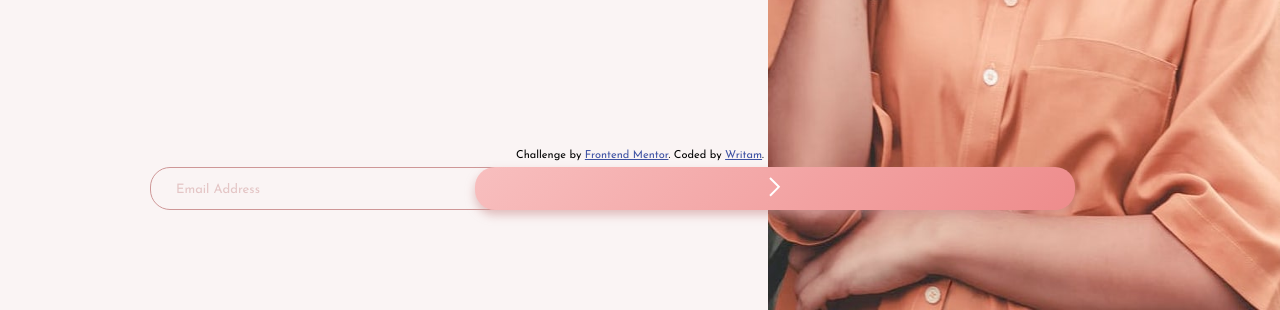
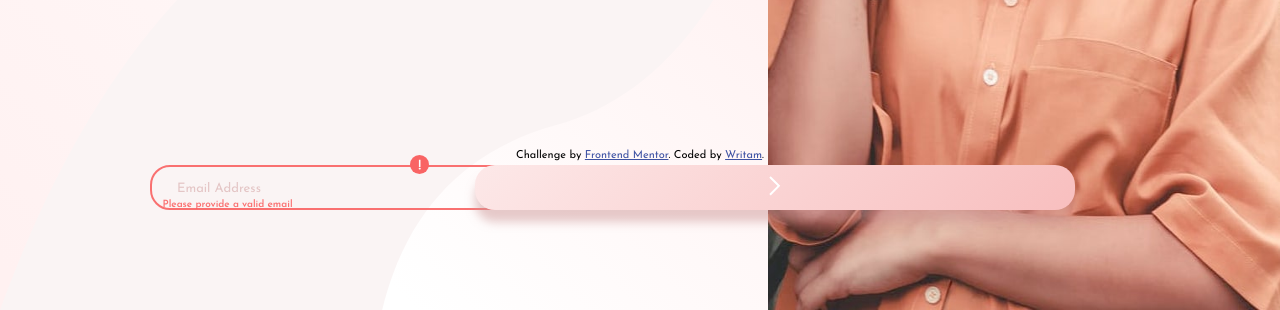
Before and after one commit to bwritam/Base-Apparel-coming-soon-page, a plain HTML site: page index.html in a window 1280 px wide. Both pictures are taken after a click on the button 775 px from the left and 678 px from the top of the page. Shown: the part 490-800 px from the top of the page. Drawn offline with Linux system fonts and the light colour scheme.

Commit message:
semi finale

```diff
--- a/index.html
+++ b/index.html
@@ -20,8 +20,9 @@
     </div>
     <div class="fake-input">
       <input class="email-box" type="email" placeholder="Email Address">
+      <span class="text"></span>
       <img class="error-image" src="images/icon-error.svg">
-      <button class="btn"><img class="arrow" src="images/icon-arrow.svg"></button>
+      <button class="btn btn-primary"><img class="arrow" src="images/icon-arrow.svg"></button>
     </div>
 
     <footer>
--- a/main.js
+++ b/main.js
@@ -0,0 +1,26 @@
+document.querySelector(".btn").onclick = function() {validation()};
+
+
+function validation() {
+
+	var email = document.querySelector(".email-box").value;
+	var pattern = /^[^ ]+@[^ ]+\.[a-z]{2,3}$/;
+	if (pattern.test(email)) {
+		document.querySelector(".text").innerHTML = "";
+		document.querySelector(".email-box").style.border = "";
+		document.querySelector(".error-image").style.display = "";
+	}
+	else {
+		document.querySelector(".text").innerHTML = "Please provide a valid email";
+		document.querySelector(".email-box").style.border = "2px solid hsla(0, 93%, 68%, 0.9)";
+		document.querySelector(".error-image").style.display = "block";
+		changeButton();
+		return false;
+	}
+}
+
+
+function changeButton(){
+	document.querySelector(".btn").style.backgroundImage = "linear-gradient(135deg, hsl(0, 80%, 95%), hsl(0, 80%, 86%))";
+	document.querySelector(".btn").style.boxShadow = "0 12px 10px 0 hsla(0, 36%, 70%, 0.5)";
+}
--- a/style.css
+++ b/style.css
@@ -58,7 +58,7 @@
 	}
 	.btn{
 		background-image: linear-gradient(135deg, hsl(0, 80%, 86%), hsl(0, 74%, 74%));
-	    padding: 8px 20px;
+	    padding: 9px 25px;
 	    border: none;
 	    border-radius: 20px;
 	    position: absolute;
@@ -68,10 +68,18 @@
 	.error-image{
 		display: none;
 		position: absolute;
-	    right: 35%;
-	    top: 104%;
+	    right: 30%;
+	    bottom: -10%;
 	    width: 5%;
-	    margin-top: 4px
+	}
+	.text{
+		font-family: "Josefin Sans", sans-serif;
+		font-weight: 600;
+		font-size: 10px;
+		position: absolute;
+		left: 16%;
+		bottom: -16%;
+		color: hsla(0, 93%, 68%, 0.9);
 	}
 
 	.attribution { font-size: 11px; text-align: center; }
@@ -87,11 +95,11 @@
 	body{
 		font-family: "Josefin Sans", sans-serif;
 		background-color: hsla(0, 36%, 70%, 0.1);
-		background-image: url('images/hero-desktop.jpg');
-		background-repeat: no-repeat;
-		background-position: right top;
+		background-image: url('images/hero-desktop.jpg'), url('images/bg-pattern-desktop.svg');
+		background-repeat: no-repeat, no-repeat;
+		background-position: right top, left bottom;
 		background-attachment: fixed;
-		background-size: 40% 100%;
+		background-size: 40% 100%, 60% 100%;
 	}
 	h1{
 		font-weight: 600;
@@ -158,7 +166,7 @@
 	}
 	.btn{
 		background-image: linear-gradient(135deg, hsl(0, 80%, 86%), hsl(0, 74%, 74%));
-	    padding: 10px 30px;
+	    padding: 11px 30px;
 	    border: none;
 	    border-radius: 20px;
 	    position: absolute;
@@ -168,13 +176,24 @@
 	    bottom: 100px;
 	    left: 475px;
 	}
+	.btn:hover{
+		cursor: pointer;
+	}
 	.error-image{
 		display: none;
 		position: absolute;
-	    right: 35%;
-	    top: 104%;
-	    width: 5%;
-	    margin-top: 4px
+		left: 32%;
+		bottom: 17%;
+		width: 1.5%;
+	}
+	.text{
+		font-family: "Josefin Sans", sans-serif;
+		font-weight: 600;
+		font-size: 10px;
+		position: absolute;
+		left: 12.7%;
+		bottom: 12.5%;
+		color: hsla(0, 93%, 68%, 0.9);
 	}
 
 	.attribution { font-size: 11px; text-align: center; }
```
